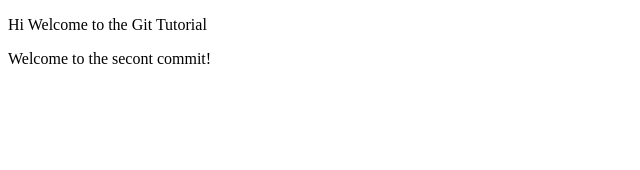
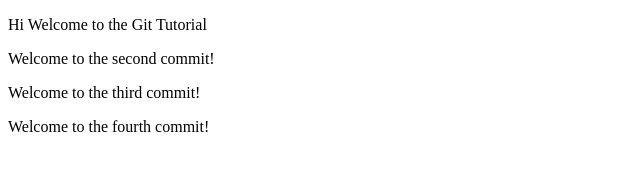
Before and after one commit to syed-pm0808/git-commands, a plain HTML site: page index.html in a window 1280 px wide. Shown: the whole page, without its empty margins (0-640 px from the left). Drawn offline with Linux system fonts and the light colour scheme.

Commit message:
new changes

```diff
--- a/index.html
+++ b/index.html
@@ -10,7 +10,8 @@
 
 <body>
     <p>Hi Welcome to the Git Tutorial</p>
-    <p> Welcome to the secont commit!</p>
+    <p> Welcome to the second commit!</p>
+    <p> Welcome to the third commit!</p>
+    <p> Welcome to the fourth commit!</p>
 </body>
-
 </html>
```
